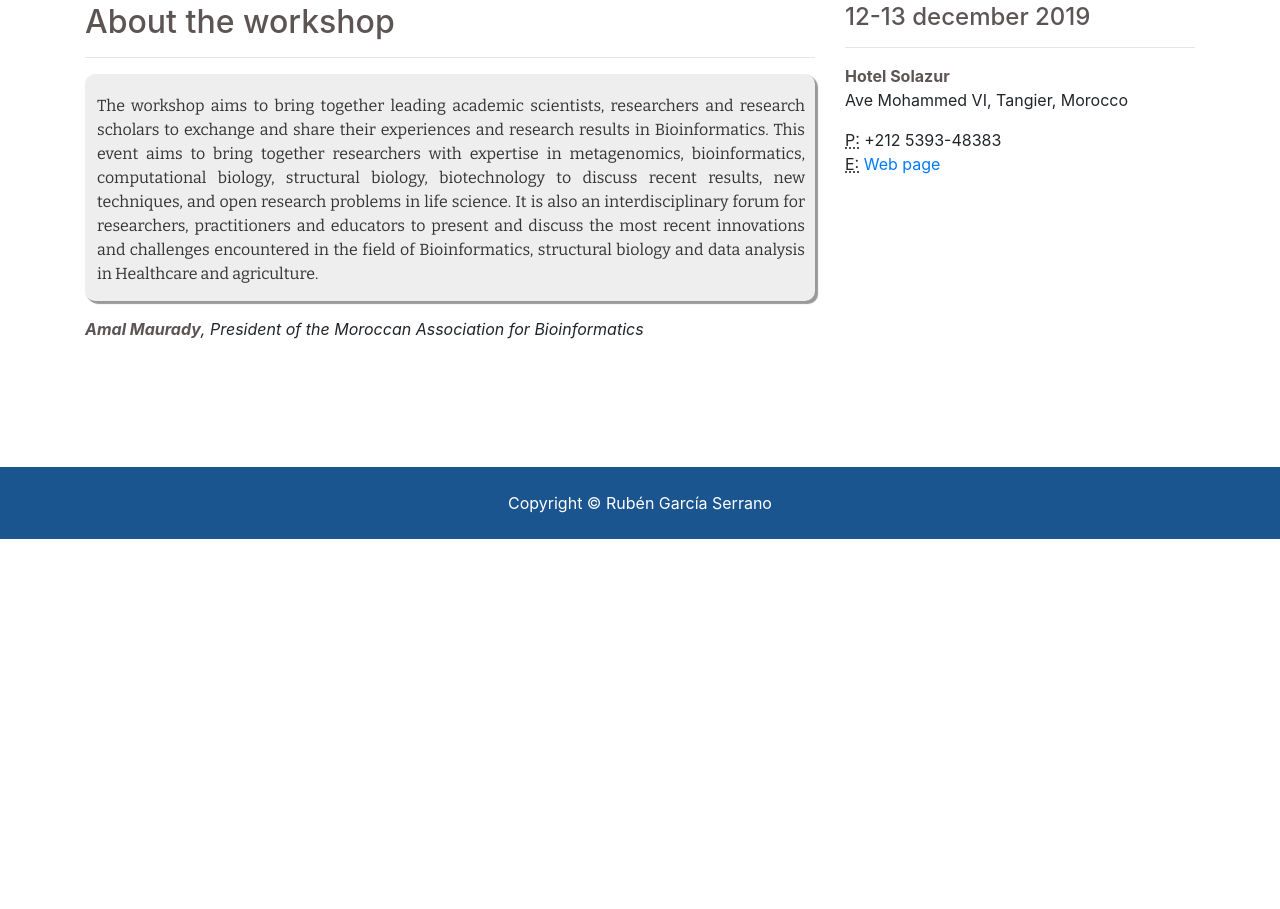
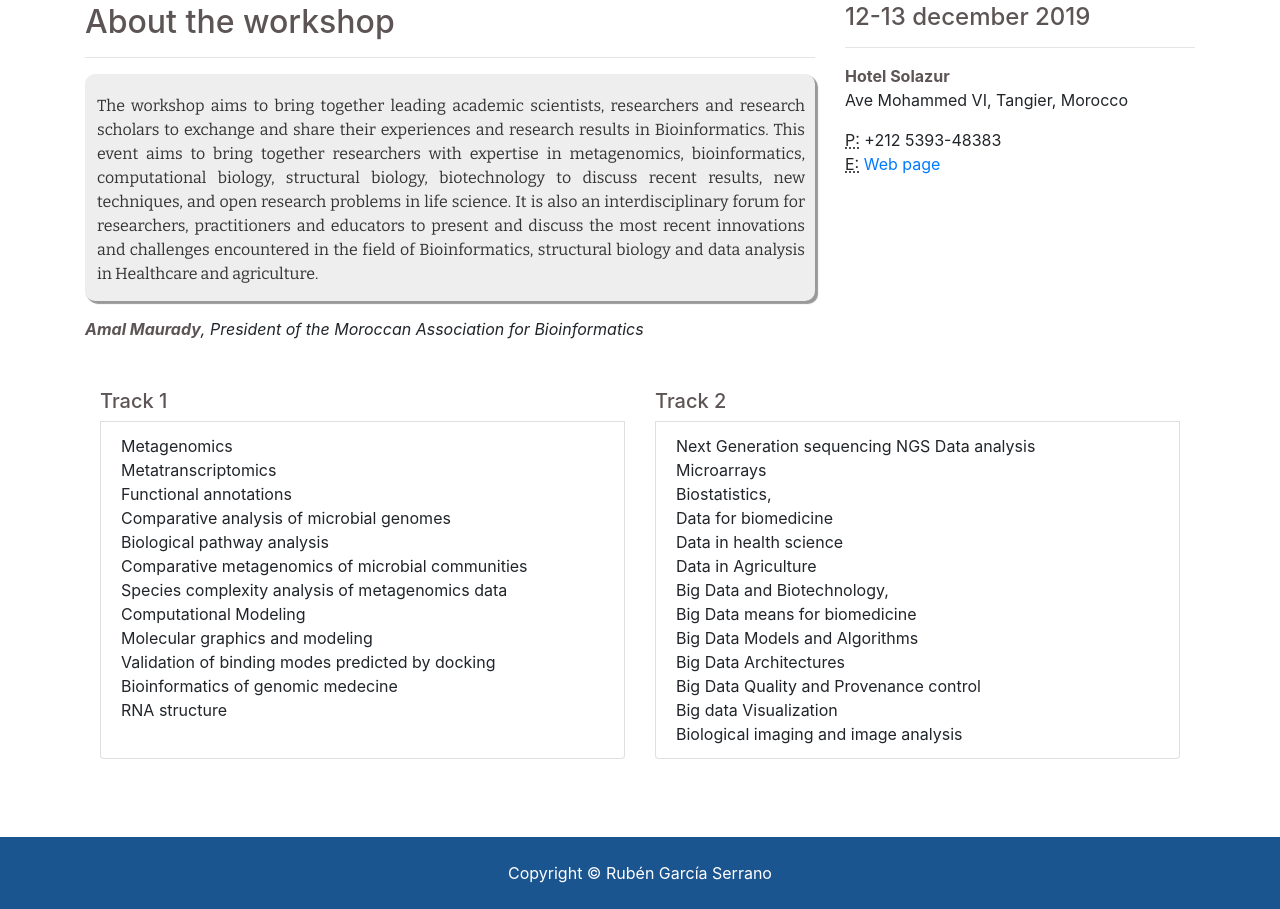
Before and after one commit to onit4ku/ibss2019, a website: page index.html in a window 1280 px wide. Shown: the part 311-1220 px from the top of the page. Before the commit the page ends 850 px from the top, so only its background shows below. Drawn offline with nearby package versions, Linux system fonts and the light colour scheme.

Commit message:
added tracks

```diff
--- a/css/style.css
+++ b/css/style.css
@@ -14,7 +14,7 @@ body {
     margin-bottom: 150px;
 }
 
-h2, h3, h4, strong {
+h2, h3, h4, h5, strong {
     color: #5d5555;
 }
 footer {
--- a/index.html
+++ b/index.html
@@ -10,7 +10,6 @@
 	<link href="css/style.css" rel="stylesheet">
 </head>
 <body>
-
 	<!-- Navigation -->
 	<nav class="navbar navbar-expand-lg navbar-dark bg-dark fixed-top">
 		<div class="container">
@@ -44,9 +43,7 @@
 				</ul>
 			</div>
 		</div>
-</nav>
-
-<!-- Header -->
+	</nav><!-- Header -->
 	<header class="bg-primary py-5 mb-5 cover-principal">
 		<div class="container h-100">
 			<div class="row h-100 align-items-center">
@@ -55,9 +52,7 @@
 				</div>
 			</div>
 		</div>
-</header>
-
-<!-- Page Content -->
+	</header><!-- Page Content -->
 	<div class="container">
 		<div class="row">
 			<div class="col-md-8 mb-5">
@@ -80,16 +75,95 @@
 				</address>
 			</div>
 		</div><!-- /.row -->
+		<!-- <div class="container-fluid">
+                <div class="row">
+                        <div class="col-md-6">
+                                <div class="list-group">
+                        <h5>Track1</h5>Metagenomics<br>
+                        Metatranscriptomics<br>
+                        Functional annotations<br>
+                        Comparative analysis of microbial genomes<br>
+                        Biological pathway analysis<br>
+                        Comparative metagenomics of microbial communities<br>
+                        Species complexity analysis of metagenomics data<br>
+                        Computational Modeling<br>
+                        Molecular graphics and modeling<br>
+                        Validation of binding modes predicted by docking<br>
+                        Bioinformatics of genomic medecine<br>
+                        RNA structure<br>
+                </div>
+                <div class="col-md-4 mb-5">
+                    <div>
+                        <h5>Track2</h5>
+                        Next Generation sequencing NGS Data analysis<br>
+                        Microarrays<br>
+                        Biostatistics,<br>
+                        Data for biomedicine<br>
+                        Data in health science<br>
+                        Data in Agriculture<br>
+                        Big Data and Biotechnology,<br>
+                        Big Data means for biomedicine<br>
+                        Big Data Models and Algorithms<br>
+                        Big Data Architectures<br>
+                        Big Data Quality and Provenance control<br>
+                        Big data Visualization<br>
+                        Biological imaging and image analysis <br>
+                    </div>
+                </div>
+            </div>
+        </div> -->
+		<div class="container-fluid">
+			<div class="row">
+				<div class="col-md-6">
+					<div class="list-group">
+						<h5 class="list-group-item-heading">Track 1</h5>
+						<div class="list-group-item">
+							Metagenomics<br>
+							Metatranscriptomics<br>
+							Functional annotations<br>
+							Comparative analysis of microbial genomes<br>
+							Biological pathway analysis<br>
+							Comparative metagenomics of microbial communities<br>
+							Species complexity analysis of metagenomics data<br>
+							Computational Modeling<br>
+							Molecular graphics and modeling<br>
+							Validation of binding modes predicted by docking<br>
+							Bioinformatics of genomic medecine<br>
+							RNA structure<br>
+							<br>
+						</div>
+					</div>
+				</div>
+
+				<div class="col-md-6">
+					<div class="list-group">
+						<h5 class="list-group-item-heading">Track 2</h5>
+						<div class="list-group-item">
+							Next Generation sequencing NGS Data analysis<br>
+							Microarrays<br>
+							Biostatistics,<br>
+							Data for biomedicine<br>
+							Data in health science<br>
+							Data in Agriculture<br>
+							Big Data and Biotechnology,<br>
+							Big Data means for biomedicine<br>
+							Big Data Models and Algorithms<br>
+							Big Data Architectures<br>
+							Big Data Quality and Provenance control<br>
+							Big data Visualization<br>
+							Biological imaging and image analysis
+						</div>
+					</div>
+				</div>
+			</div>
+		</div>
 	</div><!-- /.container -->
-
 	<!-- Footer -->
 	<footer>
 		<div class="container">
 			<p class="m-0 text-center text-white">Copyright &copy; <a class="copy" href="https://github.com/onit4ku" target="_blank">Rubén García Serrano</a></p>
 		</div><!-- /.container -->
-  </footer>
-
-  <!-- Bootstrap core JavaScript -->
+	</footer><!-- Bootstrap core JavaScript -->
 	<script src="vendor/jquery/jquery.min.js">
 	</script>
 	<script src="vendor/bootstrap/js/bootstrap.bundle.min.js">
```
Lines whose indentation alone changed are shown as unchanged.
